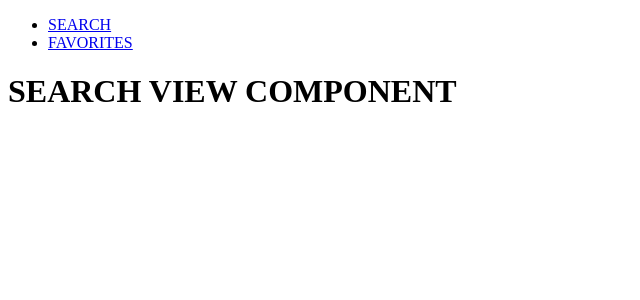
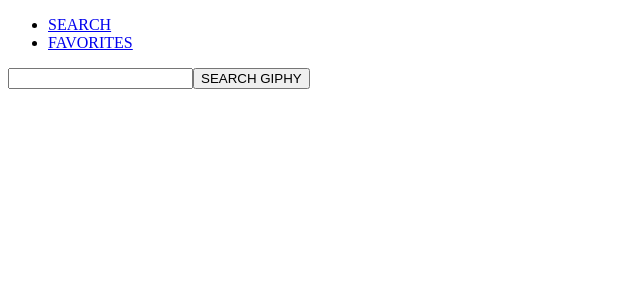
Before and after one commit to dunnmj42/group-giphy-saga-project, a React (Create React App) app: page / in a window 1280 px wide. Shown: the top 300 px of the page, without its empty margins (0-640 px from the left). Built offline with nearby package versions, Linux system fonts and the light colour scheme.

Commit message:
creates SearchForm input, dispatches newSearch to saga and return giphy results to results reducer

```diff
--- a/src/components/App/App.jsx
+++ b/src/components/App/App.jsx
@@ -17,9 +17,6 @@ function App(props) {
       <Route path='/home' component={SearchView} />
       <Route path='/search' component={SearchView} />
       <Route path='/favorites' component={FavoritesView} />
-      {/* <div>
-        <h1>Giphy Search!</h1>
-      </div> */}
     </Router>
   );
 }
--- a/src/components/SearchForm/SearchForm.jsx
+++ b/src/components/SearchForm/SearchForm.jsx
@@ -0,0 +1,27 @@
+import { useState } from 'react'
+import { useDispatch } from 'react-redux'
+
+const SearchForm = () => {
+
+    const dispatch = useDispatch()
+    const [newSearch, setNewSearch] = useState('')
+
+    const submitSearch = (e) => {
+        e.preventDefault()
+        dispatch({ type: 'SEARCH', payload: newSearch})
+        setNewSearch('')
+    }
+
+    return (
+        <form onSubmit={submitSearch}>
+            <input
+                type="text"
+                value={newSearch}
+                onChange={(e) => setNewSearch(e.target.value)}
+            />
+            <button type="submit">SEARCH GIPHY</button>
+        </form>
+    )
+}
+
+export default SearchForm
--- a/src/components/SearchView/SearchView.jsx
+++ b/src/components/SearchView/SearchView.jsx
@@ -1,8 +1,10 @@
+import SearchForm from '../SearchForm/SearchForm'
 
 const SearchView = () => {
 
     return (
-        <h1>SEARCH VIEW COMPONENT</h1>
+        <SearchForm />
+
     )
 }
 
```
Also changed, not shown: 1 other file (tests, documents, lock files or other folders).
